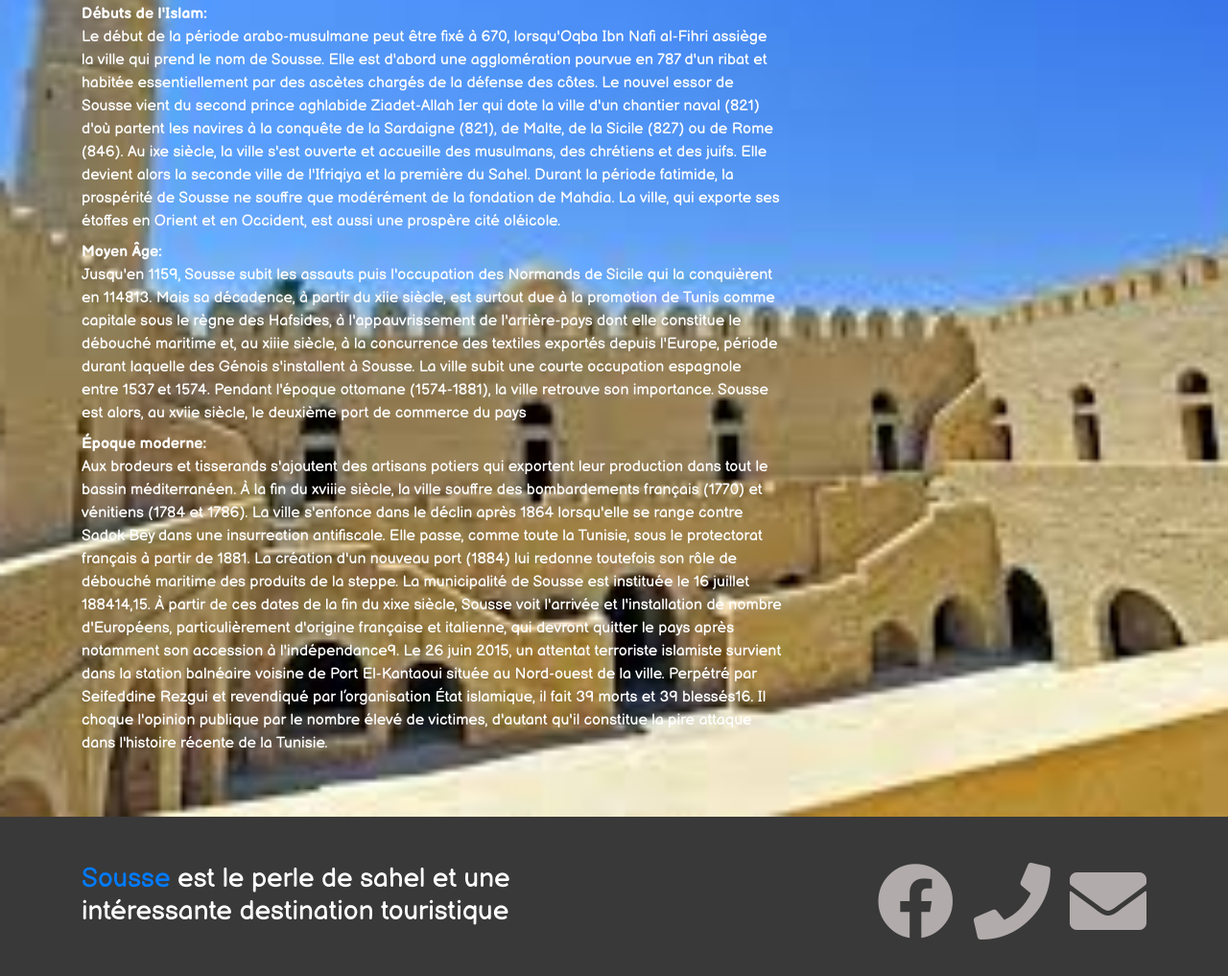
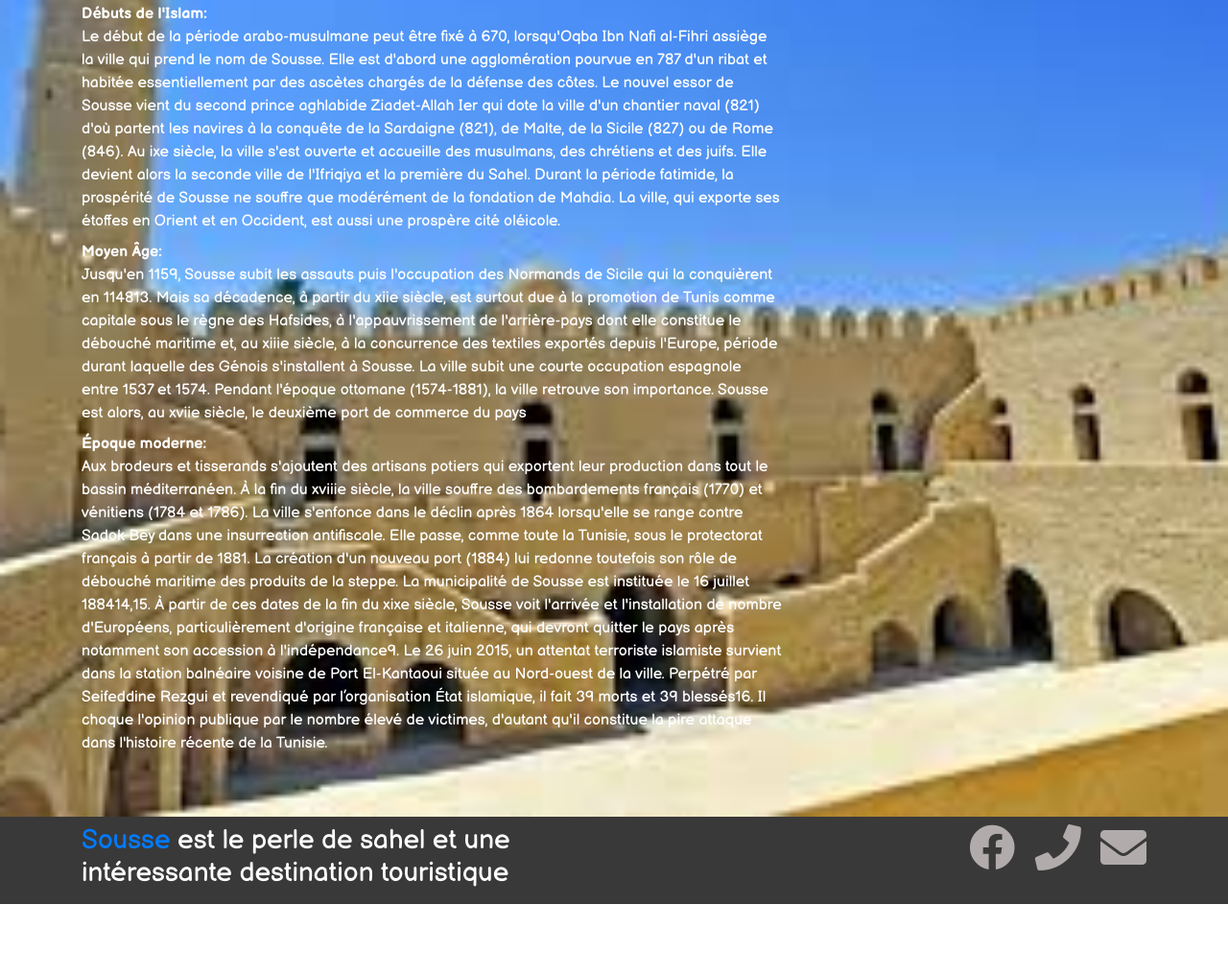
Before and after one commit to Asma-j/sousse, a plain HTML site: page index.html in a window 1280 px wide. Shown: the part 2137-3154 px from the top of the page at 96% size. After the commit the page ends 3079 px from the top, so only its background shows below. Drawn offline with nearby package versions, Linux system fonts and the light colour scheme.

Commit message:
reduce footer size

```diff
--- a/index.html
+++ b/index.html
@@ -123,7 +123,6 @@
         </div>
       </div>
     </div>
-
     <section class="bg-3 pb-5 pt-5 text-white">
       <div class="container" id="géographie">
         <div class="row">
@@ -263,7 +262,7 @@
         </div>
       </div>
     </section>
-    <footer class="bg-footer pb-5 pt-5">
+    <footer class="bg-footer pb-2 pt-2">
       <div class="container">
         <div class="row">
           <div class="col-md-6 col-xs-12 text-white">
@@ -276,17 +275,17 @@
           </div>
           <div class="col-md-6 col-xs-12 text-right">
             <a class="ml-3" href="https://www.facebook.com/" target="blanc">
-              <i class="fab fa-facebook fa-5x mb-3 text-gray"></i>
+              <i class="fab fa-facebook fa-3x mb-3 text-gray"></i>
             </a>
             <a class="ml-3" href="tel:+21650350179" target="blanc"
-              ><i class="fas fa-phone fa-5x mb-3 text-gray"></i
+              ><i class="fas fa-phone fa-3x mb-3 text-gray"></i
             ></a>
 
             <a
               class="ml-3"
               href="mailto:asmabenbrahem09@gmail.com"
               target="blanc"
-              ><i class="fas fa-envelope fa-5x mb-3 text-gray"></i
+              ><i class="fas fa-envelope fa-3x mb-3 text-gray"></i
             ></a>
           </div>
         </div>
```
